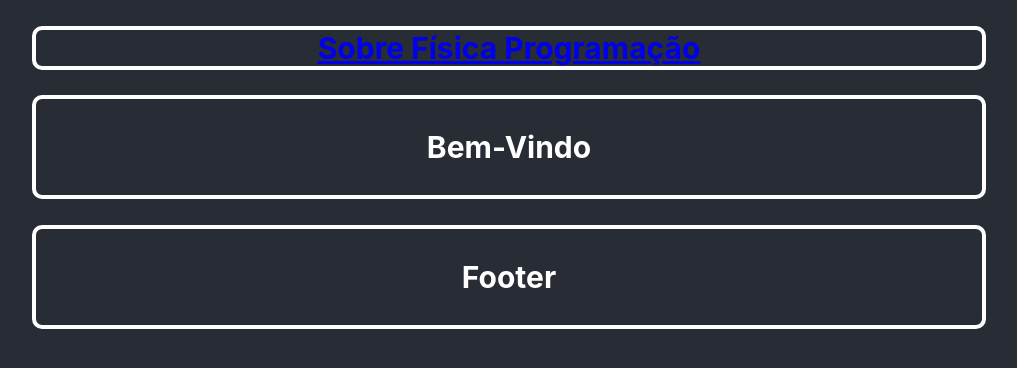
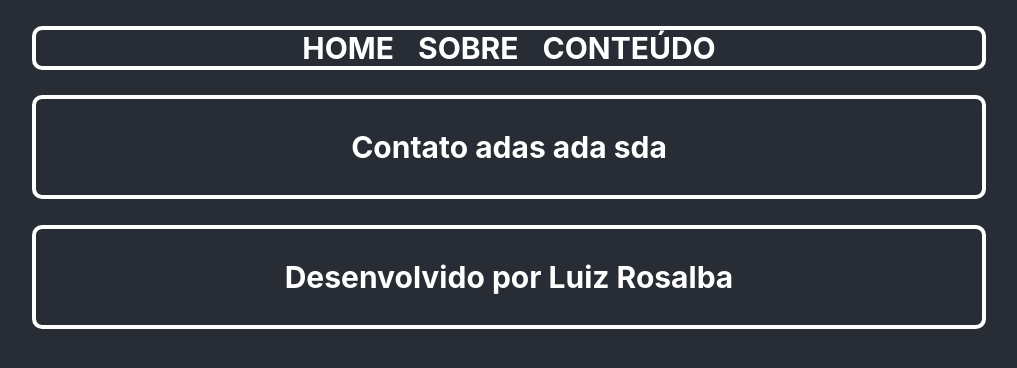
Before and after one commit to luizrosalba/react_hp, a React (Create React App) app in the folder hp-app/: page /Contato in a window 1280 px wide. Before the commit this address led to /. Shown: the top 368 px of the page, without its empty margins (131-1148 px from the left). Built offline with nearby package versions, Linux system fonts and the light colour scheme.

Commit message:
acerto menus

```diff
--- a/hp-app/src/App.css
+++ b/hp-app/src/App.css
@@ -46,6 +46,15 @@
   border-radius: 10px;
 }
 
+
+  .Menu a{
+    text-decoration: none;
+    color: white;
+    text-transform: uppercase;
+    padding: 12px;
+  }
+
+
 .App-link {
   color: #61dafb;
 }
--- a/hp-app/src/App.js
+++ b/hp-app/src/App.js
@@ -2,6 +2,11 @@ import React from 'react';
 import Routes from './routes'
 
 import './App.css';
+
+/*A propriedade overflow especifica quando o conteúdo
+de um elemento de nível de bloco deve ser cortado,
+exibido com barras de rolagem ou se transborda do
+ elemento. */
 
 function App() {
   return (
--- a/hp-app/src/common/template/footer.js
+++ b/hp-app/src/common/template/footer.js
@@ -5,7 +5,7 @@ const Footer = () => {
     <header className="App-body">
     <div className="container">
       <p>
-        Footer
+        Desenvolvido por Luiz Rosalba
       </p>
     </div>
 
--- a/hp-app/src/common/template/header.js
+++ b/hp-app/src/common/template/header.js
@@ -1,14 +1,14 @@
 import React, { useState, useEffect } from 'react'
-
+import { Link } from 'react-router-dom'
 
 const Header = () => {
   return (
     <header className="App-body">
     <div className="container">
-                <nav>
-                    <a href="#sobre" >   Sobre    </a>
-                    <a href="#fisica">   Física   </a>
-                    <a href="#Prog">   Programação </a>
+                <nav className="Menu">
+                    <Link to="/">Home</Link>
+                    <Link to="/Sobre">Sobre</Link>
+                    <Link to="/Contato">Conteúdo</Link>
                 </nav>
     </div>
 
@@ -16,6 +16,9 @@ const Header = () => {
   )
 }
 
+/*
+
+*/
 
 
 export default Header
--- a/hp-app/src/index.js
+++ b/hp-app/src/index.js
@@ -5,6 +5,12 @@ import App from './App';
 import * as serviceWorker from './serviceWorker';
 
 /* Procura o item root no index.html e renderiza a pagina  */
+
+/*Assim como o Fragment, o StrictMode não renderiza
+nenhum elemento visível na interface.
+Ele ativa, no entanto, verificações e avisos adicionais
+para os seus descendentes.*/
+
 ReactDOM.render(
   <React.StrictMode>
     <App />
--- a/hp-app/src/pages/Contato/index.js
+++ b/hp-app/src/pages/Contato/index.js
@@ -5,7 +5,7 @@ const Contato = () => {
     <header className="App-body">
       <div className="container">
         <p>
-          Contato
+          Contato adas ada sda
         </p>
       </div>
 
--- a/hp-app/src/pages/Home/index.js
+++ b/hp-app/src/pages/Home/index.js
@@ -6,7 +6,7 @@ const Home = () => {
     <header className="App-body">
     <div className="container">
       <p>
-        Bem-Vindo
+        Bem-Vindo dada asdas dasd as asd
       </p>
 
     </div>
--- a/hp-app/src/pages/Sobre/index.js
+++ b/hp-app/src/pages/Sobre/index.js
@@ -5,7 +5,6 @@ const Sobre = () => {
   return (
     <header className="App-body">
       <div className="container">
-          <img align="left" src="img/Capturar.PNG" alt= "Foto de Luiz Fernando Rosalba" class = "photo" height="10%" width="10%" > </img>
           <h3 id="title" className="cabecalho">Luiz Fernando Rosalba</h3>
             Licenciado em física, com mestrado e doutorado na área de Modelagem Computacional,
             atuei nas áreas de Visão computacional (Pattern Recognition) e Radiação Ionizante (EDXRF).
@@ -21,6 +20,10 @@ const Container = styled.div`
   flex-direction: column;
 
 `
+
+<img align="left" src="img/Capturar.PNG" alt= "Foto de Luiz Fernando Rosalba" class = "photo" height="10%" width="10%" > </img>
+
+
 */
 
 export default Sobre
--- a/hp-app/src/routes.js
+++ b/hp-app/src/routes.js
@@ -3,6 +3,7 @@ import { BrowserRouter, Switch, Route, Redirect } from 'react-router-dom'
 
 import Header from './common/template/header'
 import Footer from './common/template/footer'
+
 
 import { NavBar } from './components/NavBar';
 
@@ -10,15 +11,24 @@ import Home from './pages/Home'
 import Sobre from './pages/Sobre'
 import Contato from './pages/Contato'
 
+/*
+Vale ressaltar que o path="/" pode ser combinado
+com um atributo extra chamado exact para garantir
+que se a rota tiver somente "/" ele vai ser renderizado
+e evitar conflito com as outras rotas que possuam o
+valor passado no path.
+<Route path='*' component={ComponenteDePagina404} />
+*/
 function Routes() {
   return (
     <BrowserRouter>
     <Header />
     <div>
       <Switch>
-          <Route path="/" exact component={Home} />
+          <Route path="/" exact={true} component={Home} />
           <Route path="/Sobre" component={Sobre} />
-          <Route path="/Contacto" component={Contato} />
+          <Route path="/Contato" component={Contato} />
+
           <Redirect from='*' to='/' />
       </Switch>
     </div>
```
Also changed, not shown: 1 other file (tests, documents, lock files or other folders).
